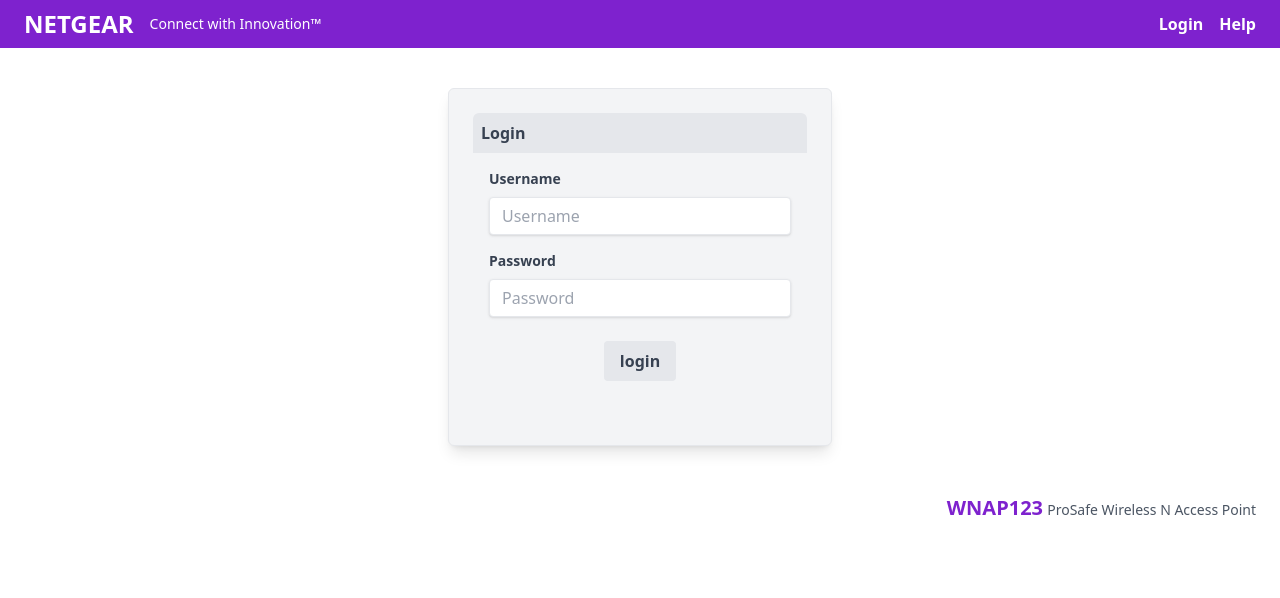
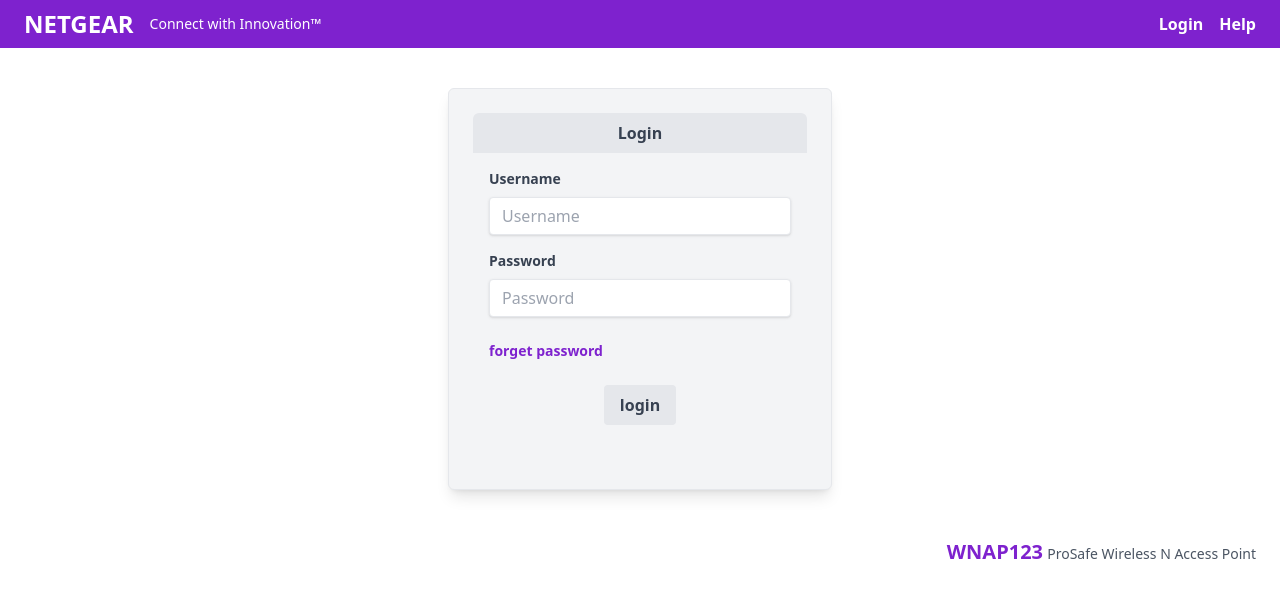
Before and after one commit to kevin0920911/AIS3-finalProject, a PHP site: page /login.php in a window 1280 px wide. Shown: the top 598 px of the page. Run offline with PHP 8.4, Linux system fonts and the light colour scheme; some libraries are stand-ins or nearby versions.

Commit message:
adjust front end

```diff
--- a/router/help.php
+++ b/router/help.php
@@ -90,7 +90,7 @@ $is_login = isset($_SESSION['username']);
                         <p class="text-gray-700 text-sm mb-2">The default username and password for the NETGEAR WNAP123 are:</p>
                         <ul class="list-disc pl-6 text-gray-700 text-sm mb-2">
                             <li>Username: admin</li>
-                            <li>Password: router123</li>
+                            <li>Password: router@123</li>
                         </ul>
                         <p class="text-gray-700 text-sm mb-2">If you continue to experience issues, please contact our support team for further assistance. You can reach us at:</p>
                         <ul class="list-disc pl-6 text-gray-700 text-sm mb-2">
--- a/router/index.php
+++ b/router/index.php
@@ -33,6 +33,7 @@ if (isset($_POST['ssid']) && isset($_POST['password'])){
     <meta charset="UTF-8">
     <meta name="viewport" content="width=device-width, initial-scale=1.0">
     <title>Netgear Settings</title>
+    <script src="https://cdn.tailwindcss.com"></script>
     <link href="https://cdn.jsdelivr.net/npm/tailwindcss@2.2.19/dist/tailwind.min.css" rel="stylesheet">
 </head>
 
--- a/router/login.php
+++ b/router/login.php
@@ -3,7 +3,7 @@ $err = "";
 if (isset($_POST['username']) && isset($_POST['password'])) {
     $username = $_POST['username'];
     $password = $_POST['password'];
-    if ($username === 'admin' && $password === 'router123') {
+    if ($username === 'admin' && $password === 'router@123') {
         session_start();
         $_SESSION['username'] = $username;
         header('Location: index.php');
@@ -37,8 +37,8 @@ if (isset($_POST['username']) && isset($_POST['password'])) {
     <!-- Main Content -->
     <div class="flex-grow flex items-center justify-center w-full mt-10">
         <div class="w-96 bg-gray-100 border rounded-md p-6 shadow-lg">
-            <div class="bg-gray-200 p-2 rounded-t-md">
-                <span class="text-gray-700 font-bold">Login</span>
+            <div class="bg-gray-200 p-2 rounded-t-md text-center">
+                <span class="text-gray-700 font-bold ">Login</span>
             </div>
             <form method='POST' action='login.php'>
                 <div class="p-4">
@@ -53,6 +53,9 @@ if (isset($_POST['username']) && isset($_POST['password'])) {
                         <input
                             class="shadow appearance-none border rounded w-full py-2 px-3 text-gray-700 leading-tight focus:outline-none focus:shadow-outline"
                             name="password" id="password" type="password" placeholder="Password">
+                    </div>
+                    <div class="mb-6">
+                        <a class="block text-purple-700 text-sm font-bold mb-2" href = 'https://reurl.cc/VM6R2n'>forget password</a>
                     </div>
                     <div class="flex items-center justify-center">
                         <input
```
